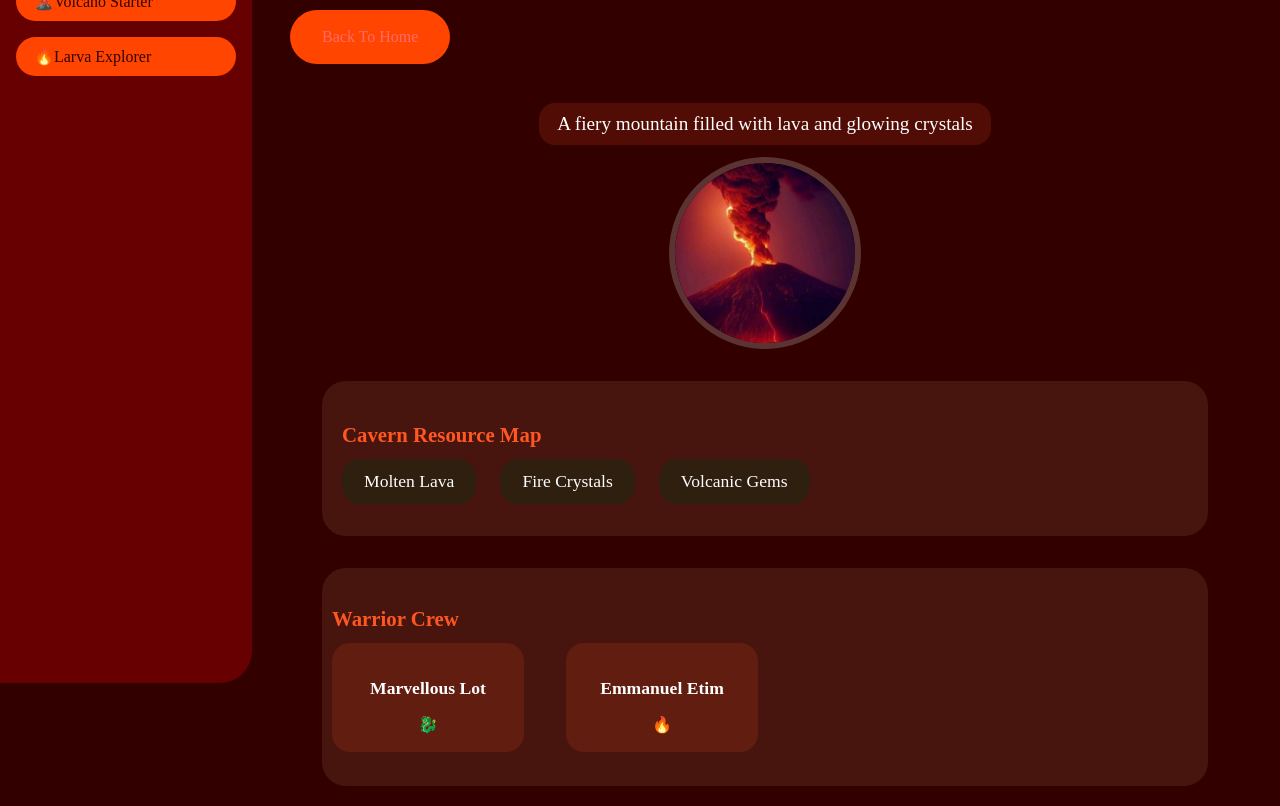
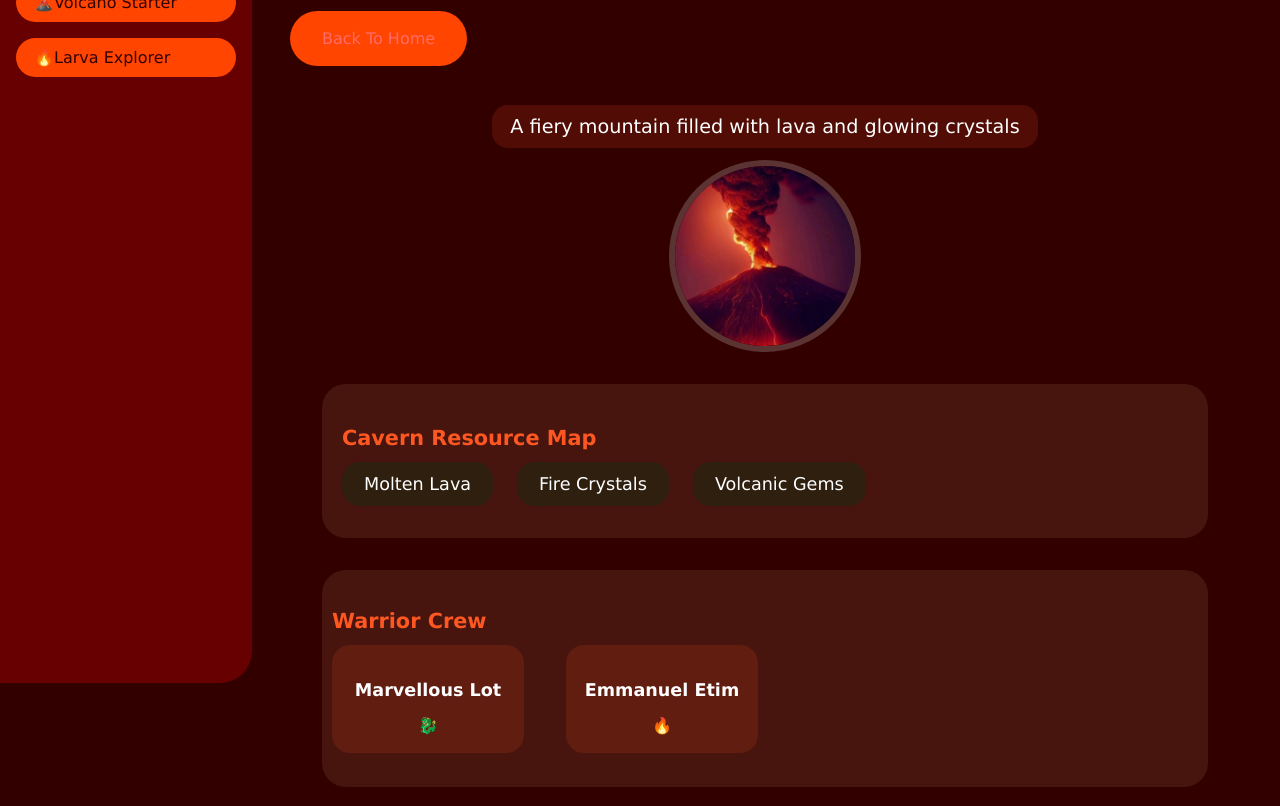
Before and after one commit to Oluwabillionz96/Volcano-Warriors, a plain HTML site: page activity.html in a window 1280 px wide. Shown: the part 117-923 px from the top of the page. Drawn offline with Linux system fonts and the light colour scheme.

Commit message:
Add new lesson pages and update navigation links
Added new HTML and CSS files for 'Create Cavern Core', 'Add Volcano Feature', 'Map The Cavern', and 'Meet My Warrior Crew' lesson pages. Updated index.html navigation links to point to these new pages. Also standardized font usage and improved CSS formatting for consistency across all lesson pages.

```diff
--- a/activity.css
+++ b/activity.css
@@ -57,7 +57,7 @@ main {
   overflow: hidden;
 }
 
-  .planet-title{
+.planet-title {
   font-size: 2.2em;
   border-radius: 12px;
   background-color: #501e1433;
@@ -68,14 +68,14 @@ main {
   padding-right: 12px;
 }
 
-  .planet-description{
+.planet-description {
   display: flex;
   flex-direction: column;
   justify-content: center;
   align-items: center;
 }
 
-  .planet-description p{
+.planet-description p {
   font-size: 1.2em;
   color: #fff;
   background: #ff572226;
@@ -88,7 +88,7 @@ main {
   outline: none;
 }
 
-  .planet-img{
+.planet-img {
   width: 180px;
   object-fit: cover;
   border-width: 6px;
@@ -98,7 +98,7 @@ main {
   height: 180px;
 }
 
-.space-resource{
+.space-resource {
   border-radius: 32px;
   background: #ff8a65;
   font-size: 1.1em;
@@ -109,21 +109,20 @@ main {
   margin-top: 12px;
   text-decoration: none;
 }
-.planet-resource-map{
+.planet-resource-map {
   background: #501e14b3;
   margin: 32px;
   border-radius: 24px;
   padding: 24px 20px;
-
 }
 
-.planet-resource-map h2{
+.planet-resource-map h2 {
   font-size: 1.3em;
   margin-bottom: 12px;
   color: #ff5722;
 }
 
-.neon-list{
+.neon-list {
   list-style: none;
   display: flex;
   gap: 24px;
@@ -132,7 +131,7 @@ main {
   flex-wrap: wrap;
 }
 
-.neon-list li{
+.neon-list li {
   font-size: 1.1em;
   background: #2f1f0f;
   margin-bottom: 8px;
@@ -144,28 +143,28 @@ main {
   border-color: #2f1f0f;
 }
 
-.cosmic-crew{
+.cosmic-crew {
   margin: 32px;
   border-radius: 24px;
   padding: 22px 0px;
   background: #501e14b3;
 }
 
-.cosmic-crew h2{
+.cosmic-crew h2 {
   font-size: 1.3em;
   margin-bottom: 12px;
   margin-left: 10px;
   color: #ff5722;
 }
 
-.crew-roster{
+.crew-roster {
   display: flex;
   gap: 32px;
   flex-wrap: wrap;
   justify-content: flex-start;
 }
 
-.crew-member{
+.crew-member {
   background: #ff572222;
   border-radius: 18px;
   margin-left: 10px;
@@ -176,18 +175,18 @@ main {
   min-width: 160px;
 }
 
-.crew-member h3{
+.crew-member h3 {
   font-size: 1.1em;
   margin-bottom: 6px;
 }
 
-.crew-member p{
+.crew-member p {
   color: #fff;
   font-size: 1em;
   margin-bottom: 8px;
 }
 
-.crew-img-placeholder{
+.crew-img-placeholder {
   font-size: 2.2em;
   border-radius: 50%;
   width: 48px;
@@ -199,19 +198,19 @@ main {
   background: #2a1a0f;
 }
 
-.code-preview-section{
+.code-preview-section {
   margin: 32px 0;
   border-radius: 24px;
   background: #501e14b3;
   padding: 24px 20px;
 }
-.code-preview-section h2{
+.code-preview-section h2 {
   font-size: 1.3em;
   margin-bottom: 12px;
   color: #ff5722;
 }
 
-.code-editor-preview{
+.code-editor-preview {
   background: #2f1a0f;
   border-radius: 16px;
   min-height: 120px;
@@ -223,8 +222,13 @@ main {
   color: #ff5722;
 }
 
-.editor-placeholder{
+.editor-placeholder {
   padding: 24px 0;
   color: #ff8a65;
   opacity: 0.7;
 }
+
+* {
+  font-family: "Lucida Sans", "Lucida Sans Regular", "Lucida Grande",
+    "Lucida Sans Unicode", Geneva, Verdana, sans-serif;
+}
--- /dev/null
+++ b/create.css
@@ -0,0 +1,63 @@
+main {
+  position: relative;
+  margin-left: 250px;
+  padding: 32px 40px;
+}
+
+body {
+  margin: 0;
+  font-family: serif;
+  background: #330000;
+  color: white;
+}
+
+.sidebar {
+  width: 220px;
+  background: rgba(102, 0, 0.95);
+  padding: 32px 16px 16px;
+  position: fixed;
+  left: 0;
+  bottom: 0;
+  top: 0;
+  border-top-right-radius: 32px;
+  border-bottom-right-radius: 32px;
+}
+
+.badges {
+  list-style: none;
+  padding: 0;
+  margin: 0;
+  width: 100%;
+}
+
+.badge {
+  padding-top: 10px;
+  padding-bottom: 10px;
+  padding-left: 18px;
+  padding-right: 18px;
+  border-radius: 24px;
+  color: #330000;
+  background-color: #ff4500;
+  margin-bottom: 16px;
+}
+
+* {
+  font-family: "Lucida Sans", "Lucida Sans Regular", "Lucida Grande",
+    "Lucida Sans Unicode", Geneva, Verdana, sans-serif;
+}
+
+.space-pod {
+  border-radius: 50px;
+  margin-bottom: 16px;
+  color: #ff6b6b;
+  text-decoration: none;
+  background-color: #ff4500;
+  padding-top: 18px;
+  padding-bottom: 18px;
+  padding-left: 32px;
+  padding-right: 32px;
+  display: inline-block;
+  position: relative;
+  box-shadow: #ff4500;
+  overflow: hidden;
+}
--- /dev/null
+++ b/features.css
@@ -0,0 +1,63 @@
+main {
+  position: relative;
+  margin-left: 250px;
+  padding: 32px 40px;
+}
+
+body {
+  margin: 0;
+  font-family: serif;
+  background: #330000;
+  color: white;
+}
+
+.sidebar {
+  width: 220px;
+  background: rgba(102, 0, 0.95);
+  padding: 32px 16px 16px;
+  position: fixed;
+  left: 0;
+  bottom: 0;
+  top: 0;
+  border-top-right-radius: 32px;
+  border-bottom-right-radius: 32px;
+}
+
+.badges {
+  list-style: none;
+  padding: 0;
+  margin: 0;
+  width: 100%;
+}
+
+.badge {
+  padding-top: 10px;
+  padding-bottom: 10px;
+  padding-left: 18px;
+  padding-right: 18px;
+  border-radius: 24px;
+  color: #330000;
+  background-color: #ff4500;
+  margin-bottom: 16px;
+}
+
+* {
+  font-family: "Lucida Sans", "Lucida Sans Regular", "Lucida Grande",
+    "Lucida Sans Unicode", Geneva, Verdana, sans-serif;
+}
+
+.space-pod {
+  border-radius: 50px;
+  margin-bottom: 16px;
+  color: #ff6b6b;
+  text-decoration: none;
+  background-color: #ff4500;
+  padding-top: 18px;
+  padding-bottom: 18px;
+  padding-left: 32px;
+  padding-right: 32px;
+  display: inline-block;
+  position: relative;
+  box-shadow: #ff4500;
+  overflow: hidden;
+}
--- /dev/null
+++ b/map-cavern.css
@@ -0,0 +1,63 @@
+main {
+  position: relative;
+  margin-left: 250px;
+  padding: 32px 40px;
+}
+
+body {
+  margin: 0;
+  font-family: serif;
+  background: #330000;
+  color: white;
+}
+
+.sidebar {
+  width: 220px;
+  background: rgba(102, 0, 0.95);
+  padding: 32px 16px 16px;
+  position: fixed;
+  left: 0;
+  bottom: 0;
+  top: 0;
+  border-top-right-radius: 32px;
+  border-bottom-right-radius: 32px;
+}
+
+.badges {
+  list-style: none;
+  padding: 0;
+  margin: 0;
+  width: 100%;
+}
+
+.badge {
+  padding-top: 10px;
+  padding-bottom: 10px;
+  padding-left: 18px;
+  padding-right: 18px;
+  border-radius: 24px;
+  color: #330000;
+  background-color: #ff4500;
+  margin-bottom: 16px;
+}
+
+* {
+  font-family: "Lucida Sans", "Lucida Sans Regular", "Lucida Grande",
+    "Lucida Sans Unicode", Geneva, Verdana, sans-serif;
+}
+
+.space-pod {
+  border-radius: 50px;
+  margin-bottom: 16px;
+  color: #ff6b6b;
+  text-decoration: none;
+  background-color: #ff4500;
+  padding-top: 18px;
+  padding-bottom: 18px;
+  padding-left: 32px;
+  padding-right: 32px;
+  display: inline-block;
+  position: relative;
+  box-shadow: #ff4500;
+  overflow: hidden;
+}
--- /dev/null
+++ b/volcano-crew.css
@@ -0,0 +1,63 @@
+main {
+  position: relative;
+  margin-left: 250px;
+  padding: 32px 40px;
+}
+
+body {
+  margin: 0;
+  font-family: serif;
+  background: #330000;
+  color: white;
+}
+
+.sidebar {
+  width: 220px;
+  background: rgba(102, 0, 0.95);
+  padding: 32px 16px 16px;
+  position: fixed;
+  left: 0;
+  bottom: 0;
+  top: 0;
+  border-top-right-radius: 32px;
+  border-bottom-right-radius: 32px;
+}
+
+.badges {
+  list-style: none;
+  padding: 0;
+  margin: 0;
+  width: 100%;
+}
+
+.badge {
+  padding-top: 10px;
+  padding-bottom: 10px;
+  padding-left: 18px;
+  padding-right: 18px;
+  border-radius: 24px;
+  color: #330000;
+  background-color: #ff4500;
+  margin-bottom: 16px;
+}
+
+* {
+  font-family: "Lucida Sans", "Lucida Sans Regular", "Lucida Grande",
+    "Lucida Sans Unicode", Geneva, Verdana, sans-serif;
+}
+
+.space-pod {
+  border-radius: 50px;
+  margin-bottom: 16px;
+  color: #ff6b6b;
+  text-decoration: none;
+  background-color: #ff4500;
+  padding-top: 18px;
+  padding-bottom: 18px;
+  padding-left: 32px;
+  padding-right: 32px;
+  display: inline-block;
+  position: relative;
+  box-shadow: #ff4500;
+  overflow: hidden;
+}
```
Also changed, not shown: create.html (added, +64 -0 lines), features.html (added, +50 -0 lines), index.html (+4 -4 lines), map-cavern.html (added, +25 -0 lines), volcano-crew.html (added, +25 -0 lines). Lines whose indentation alone changed are shown as unchanged.
